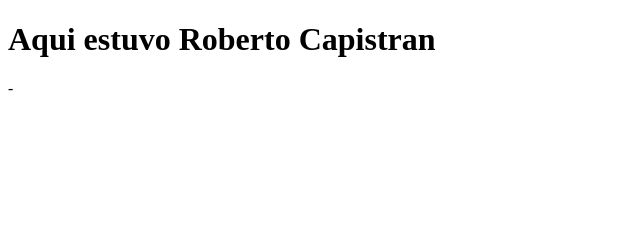
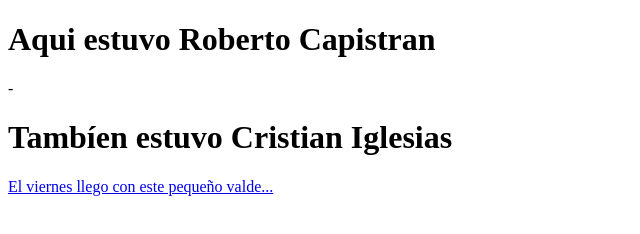
Before and after one commit to drimilius/ecamp0077, a plain HTML site: page Practica_Github/robertocapi.html in a window 1280 px wide. Shown: the whole page, without its empty margins (0-640 px from the left). Drawn offline with Linux system fonts and the light colour scheme.

Commit message:
Aporte Cristian
Se agregaron dos lineas a robertocapi.html

```diff
--- a/Practica_Github/robertocapi.html
+++ b/Practica_Github/robertocapi.html
@@ -8,5 +8,7 @@
 <body>
     <h1>Aqui estuvo Roberto Capistran</h1>
     <cite>-</cite>
+    <h1>Tambíen estuvo Cristian Iglesias</h1>
+    <a href="https://thumbs.dreamstime.com/z/cubo-de-corona-extra-beer-bottles-104783268.jpg">El viernes llego con este pequeño valde...</a>
 </body>
 </html>
```
